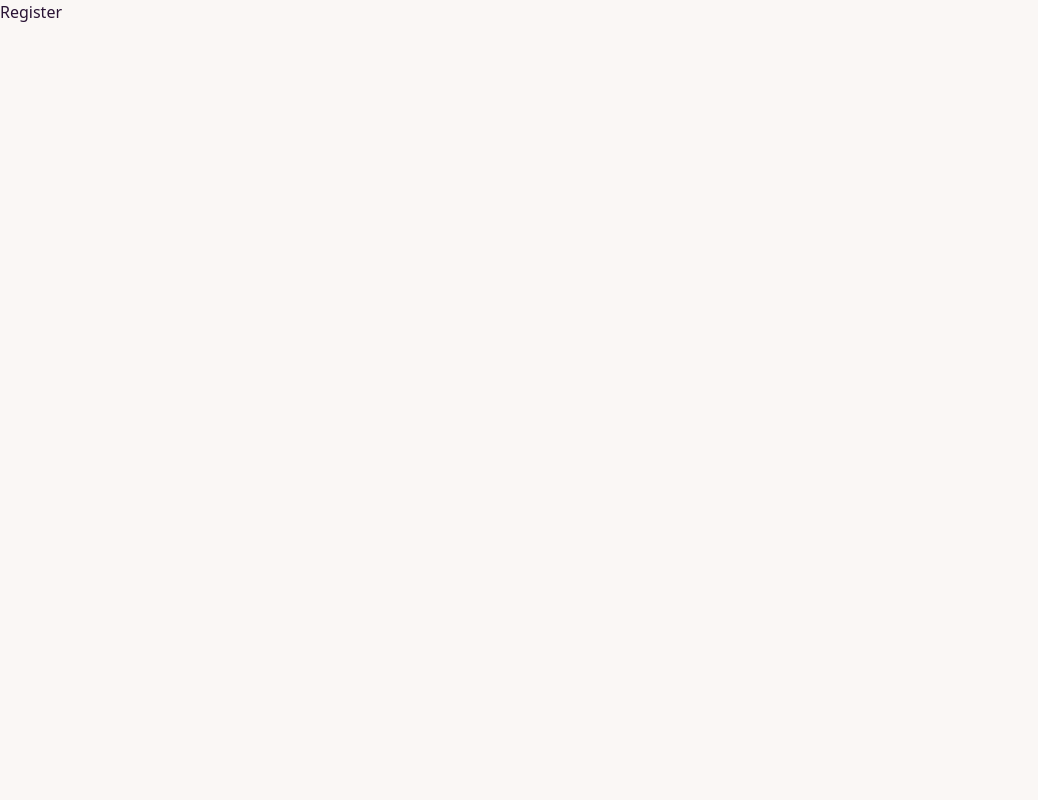
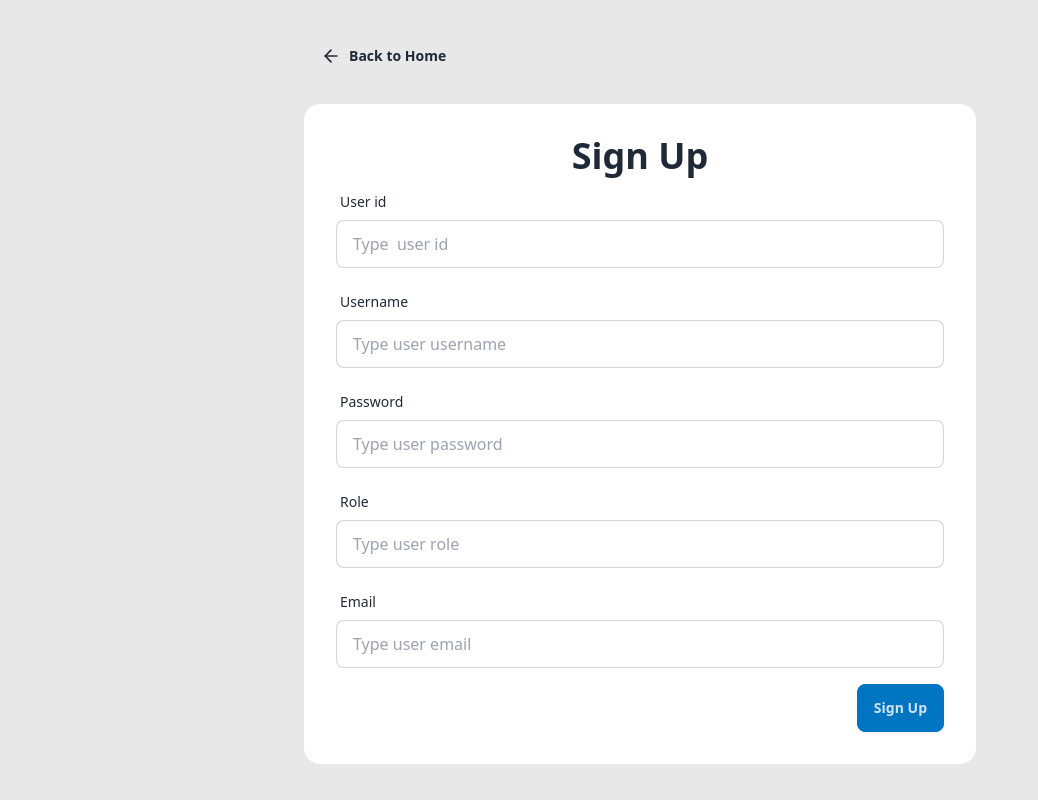
Before and after one commit to shivukc-04/Oblivion-IT-Management, a React app in the folder frontend/: page /register in a window 1280 px wide. Shown: the whole page, without its empty margins (0-1038 px from the left). Built offline with nearby package versions, Linux system fonts and the light colour scheme; the HTML template or start-up script is replaced by a standard one.

Commit message:
feat: create UI for sign-up page

```diff
--- a/frontend/src/pages/RegisterPage.jsx
+++ b/frontend/src/pages/RegisterPage.jsx
@@ -1,9 +1,93 @@
 import React from 'react'
-
+import { Link } from 'react-router'
+import { ArrowLeftIcon } from 'lucide-react'
+import { useState } from 'react'
+import toast from 'react-hot-toast'
+import api from '../services/axiosConfig.js'
 const RegisterPage = () => {
+    const [userId, setuserId] = useState("")
+    const [username, setUsername] = useState("")
+    const [password, setPassword] = useState("")
+    const [email, setEmail] = useState("")
+    const [role, setRole] = useState("")
+    const [loading, setLaoding] = useState(false)
+    async function handleSubmit(e) {
+      e.preventDefault()
+      if(!userId.trim() || !password.trim() || !username.trim() || !email.trim() || !role.trim()){
+            toast.error("Required Fields are Empty")
+            return
+        }
+        setLaoding(true)
+        try {
+            //get the response from backend
+            await api.post("/auth/register", {userId, username, password, email, role})
+            toast.success("New user created")
+        } catch (error) {
+            if (error.response.status === 409){
+              toast.error("user already exists")
+              return
+            }
+            if(error.response.status === 400){
+              toast.error("Sign In failed")
+              console.error(error)
+              return
+            }
+        }finally{
+            setLaoding(false)
+        }
+    }
   return (
-    <div>
-      Register
+    <div  data-theme = 'fantasy' className='min-h-screen bg-base-200'>
+      <div className='container mx-auto px-4 py-8'>
+        <div className='max-w-2xl mx-auto'>
+          <Link to = {"/"} className='btn btn-ghost mb-6'>
+          <ArrowLeftIcon className='size-5'/>
+          Back to Home
+          </Link>
+          <div className='card bg-base-100'>
+            <div className='card-body'>
+              <h2 className='card-title text-4xl mx-auto my-auto'>Sign Up</h2>
+              <form onSubmit={handleSubmit}>
+                <div className='form-control mb-4'>
+                  <label className='label'>
+                    <span className='label-text'>User id</span>
+                  </label>
+                  <input type = "text" placeholder='Type  user id' className='input input-bordered' value = {userId} onChange={(e)=>setuserId(e.target.value)}/>
+                </div>
+                <div className='form-control mb-4'>
+                  <label className='label'>
+                    <span className='label-text'>Username</span>
+                  </label>
+                  <input type = "text" placeholder='Type user username' className='input input-bordered' value = {username} onChange={(e)=>setUsername(e.target.value)}/>
+                </div>
+                <div className='form-control mb-4'>
+                  <label className='label'>
+                    <span className='label-text'>Password</span>
+                  </label>
+                  <input type = 'password' placeholder='Type user password' className='input input-bordered' value = {password} onChange={(e)=>setPassword(e.target.value)}/>
+                </div>
+                <div className='form-control mb-4'>
+                  <label className='label'>
+                    <span className='label-text'>Role</span>
+                  </label>
+                  <input type = "text" placeholder='Type user role' className='input input-bordered' value = {role} onChange={(e)=>setRole(e.target.value)}/>
+                </div>
+                <div className='form-control mb-4'>
+                  <label className='label'>
+                    <span className='label-text'>Email</span>
+                  </label>
+                  <input type = "text" placeholder='Type user email' className='input input-bordered' value = {email} onChange={(e)=>setEmail(e.target.value)}/>
+                </div>
+                <div className='card-actions justify-end'>
+                  <button type = "submit" className='btn btn-secondary' disabled = {loading}>
+                    {loading? "Signing up...":"Sign Up"}
+                  </button>
+                </div>
+              </form>
+            </div>
+          </div>
+        </div>
+      </div>
     </div>
   )
 }
```
